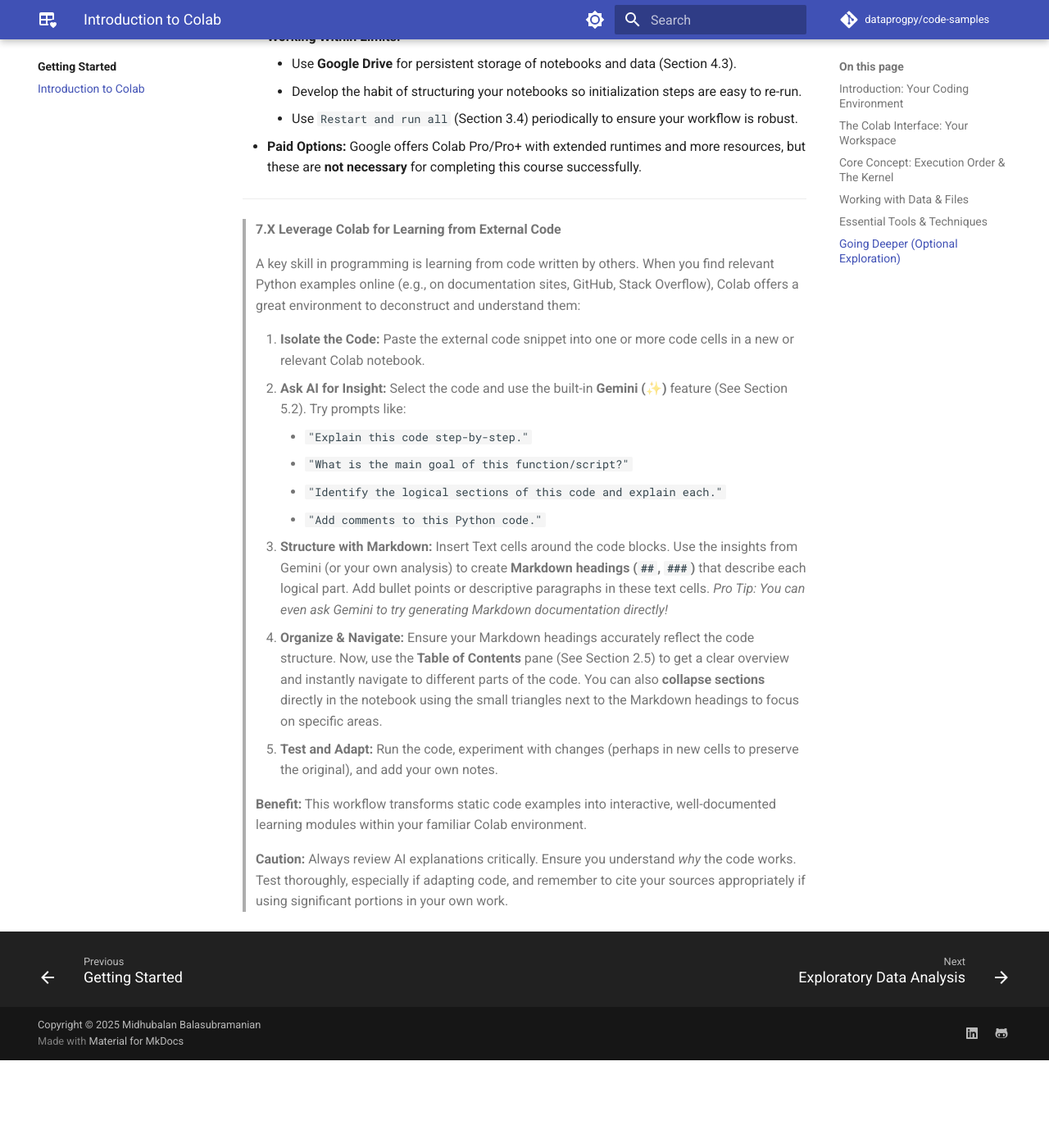
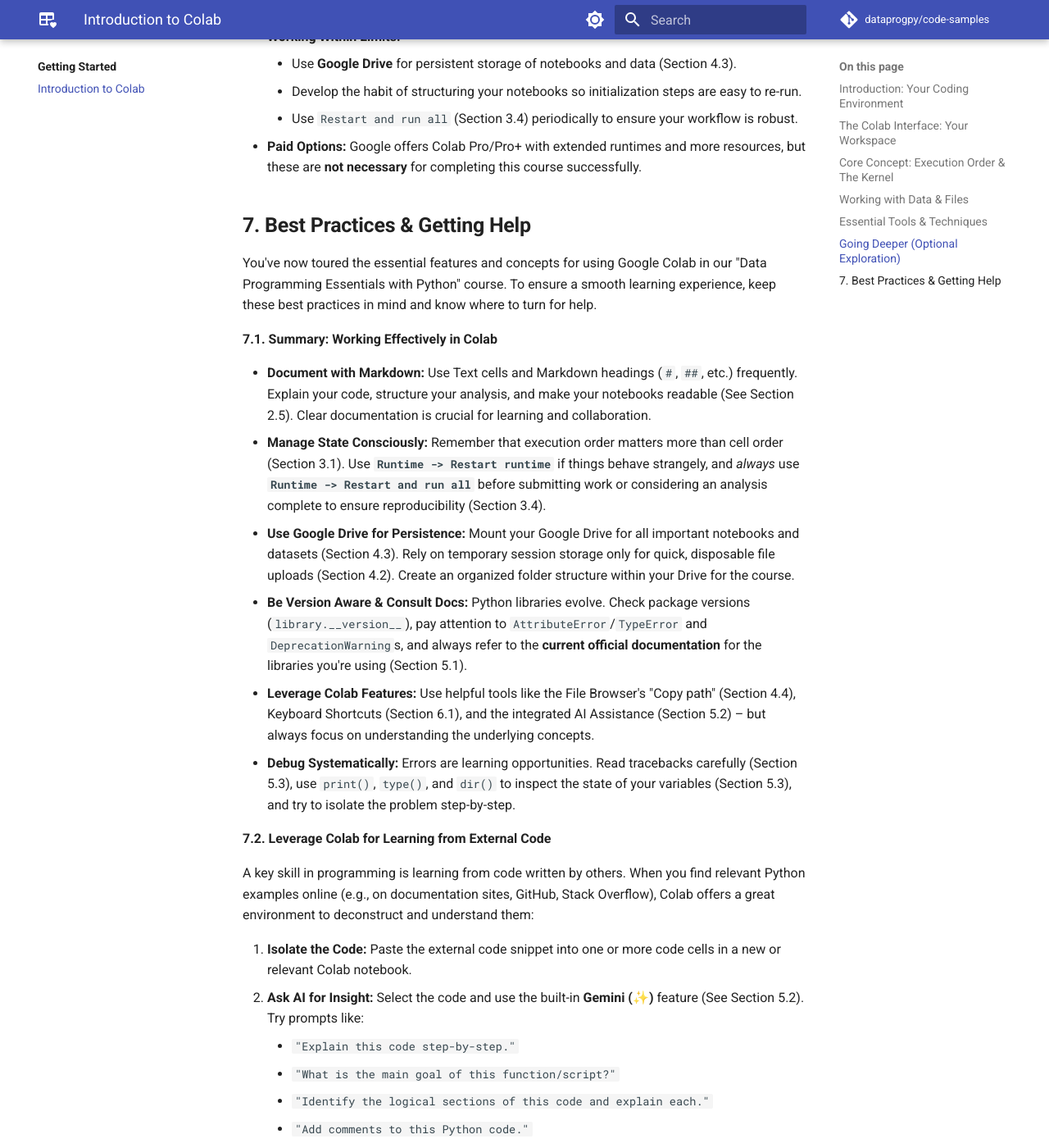
Before and after one commit to dataprogpy/dataprogpy.github.io, an MkDocs documentation site: the page built from docs/getting-started/colab/index.md, in a window 1280 px wide and 1400 px high, scrolled down 20810 px. Shown: the whole window at 82% size. Built offline with MkDocs 1.6.1 and Material for MkDocs 9.7.7, drawn with Linux system fonts in a browser that asks for light colours; comment, search, counter and statistics services are not loaded; before the commit the page ends 22103 px from its top, so only the background shows below that; some of the changed text lies outside the part shown.

Commit message:
Add best practice section

```diff
--- a/docs/getting-started/colab/index.md
+++ b/docs/getting-started/colab/index.md
@@ -584,24 +584,50 @@
 * **Paid Options:** Google offers Colab Pro/Pro+ with extended runtimes and more resources, but these are **not necessary** for completing this course successfully.
 
 
----
+## **7. Best Practices & Getting Help**
 
+You've now toured the essential features and concepts for using Google Colab in our "Data Programming Essentials with Python" course. To ensure a smooth learning experience, keep these best practices in mind and know where to turn for help.
 
+**7.1. Summary: Working Effectively in Colab**
 
-> **7.X Leverage Colab for Learning from External Code**
->
-> A key skill in programming is learning from code written by others. When you find relevant Python examples online (e.g., on documentation sites, GitHub, Stack Overflow), Colab offers a great environment to deconstruct and understand them:
->
-> 1.  **Isolate the Code:** Paste the external code snippet into one or more code cells in a new or relevant Colab notebook.
-> 2.  **Ask AI for Insight:** Select the code and use the built-in **Gemini (✨)** feature (See Section 5.2). Try prompts like:
->     * `"Explain this code step-by-step."`
->     * `"What is the main goal of this function/script?"`
->     * `"Identify the logical sections of this code and explain each."`
->     * `"Add comments to this Python code."`
-> 3.  **Structure with Markdown:** Insert Text cells around the code blocks. Use the insights from Gemini (or your own analysis) to create **Markdown headings (`##`, `###`)** that describe each logical part. Add bullet points or descriptive paragraphs in these text cells. *Pro Tip: You can even ask Gemini to try generating Markdown documentation directly!*
-> 4.  **Organize & Navigate:** Ensure your Markdown headings accurately reflect the code structure. Now, use the **Table of Contents** pane (See Section 2.5) to get a clear overview and instantly navigate to different parts of the code. You can also **collapse sections** directly in the notebook using the small triangles next to the Markdown headings to focus on specific areas.
-> 5.  **Test and Adapt:** Run the code, experiment with changes (perhaps in new cells to preserve the original), and add your own notes.
->
-> **Benefit:** This workflow transforms static code examples into interactive, well-documented learning modules within your familiar Colab environment.
->
-> **Caution:** Always review AI explanations critically. Ensure you understand *why* the code works. Test thoroughly, especially if adapting code, and remember to cite your sources appropriately if using significant portions in your own work.
+* **Document with Markdown:** Use Text cells and Markdown headings (`#`, `##`, etc.) frequently. Explain your code, structure your analysis, and make your notebooks readable (See Section 2.5). Clear documentation is crucial for learning and collaboration.
+* **Manage State Consciously:** Remember that execution order matters more than cell order (Section 3.1). Use **`Runtime -> Restart runtime`** if things behave strangely, and *always* use **`Runtime -> Restart and run all`** before submitting work or considering an analysis complete to ensure reproducibility (Section 3.4).
+* **Use Google Drive for Persistence:** Mount your Google Drive for all important notebooks and datasets (Section 4.3). Rely on temporary session storage only for quick, disposable file uploads (Section 4.2). Create an organized folder structure within your Drive for the course.
+* **Be Version Aware & Consult Docs:** Python libraries evolve. Check package versions (`library.__version__`), pay attention to `AttributeError`/`TypeError` and `DeprecationWarning`s, and always refer to the **current official documentation** for the libraries you're using (Section 5.1).
+* **Leverage Colab Features:** Use helpful tools like the File Browser's "Copy path" (Section 4.4), Keyboard Shortcuts (Section 6.1), and the integrated AI Assistance (Section 5.2) – but always focus on understanding the underlying concepts.
+* **Debug Systematically:** Errors are learning opportunities. Read tracebacks carefully (Section 5.3), use `print()`, `type()`, and `dir()` to inspect the state of your variables (Section 5.3), and try to isolate the problem step-by-step.
+
+**7.2. Leverage Colab for Learning from External Code**
+
+A key skill in programming is learning from code written by others. When you find relevant Python examples online (e.g., on documentation sites, GitHub, Stack Overflow), Colab offers a great environment to deconstruct and understand them:
+
+1.  **Isolate the Code:** Paste the external code snippet into one or more code cells in a new or relevant Colab notebook.
+2.  **Ask AI for Insight:** Select the code and use the built-in **Gemini (✨)** feature (See Section 5.2). Try prompts like:
+    * `"Explain this code step-by-step."`
+    * `"What is the main goal of this function/script?"`
+    * `"Identify the logical sections of this code and explain each."`
+    * `"Add comments to this Python code."`
+3.  **Structure with Markdown:** Insert Text cells around the code blocks. Use the insights from Gemini (or your own analysis) to create **Markdown headings (`##`, `###`)** that describe each logical part. Add bullet points or descriptive paragraphs in these text cells. *Pro Tip: You can even ask Gemini to try generating Markdown documentation directly!*
+4.  **Organize & Navigate:** Ensure your Markdown headings accurately reflect the code structure. Now, use the **Table of Contents** pane (See Section 2.5) to get a clear overview and instantly navigate to different parts of the code. You can also **collapse sections** directly in the notebook using the small triangles next to the Markdown headings to focus on specific areas.
+5.  **Test and Adapt:** Run the code, experiment with changes (perhaps in new cells to preserve the original), and add your own notes.
+
+**Benefit:** This workflow transforms static code examples into interactive, well-documented learning modules within your familiar Colab environment.
+
+**Caution:** Always review AI explanations critically. Ensure you understand *why* the code works. Test thoroughly, especially if adapting code, and remember to cite your sources appropriately if using significant portions in your own work.
+
+**7.3. Official Colab Resources**
+
+For more in-depth information directly from Google, check out these official resources:
+
+* **Welcome to Colaboratory Notebook:** [https://colab.research.google.com/notebooks/intro.ipynb](https://colab.research.google.com/notebooks/intro.ipynb) (A great interactive introduction).
+* **Colab Overview:** [https://research.google.com/colaboratory/](https://research.google.com/colaboratory/) (High-level features).
+* **Colab FAQ:** [https://research.google.com/colaboratory/faq.html](https://research.google.com/colaboratory/faq.html) (Answers to common questions).
+
+**7.4. Getting Help in This Course**
+
+If you've reviewed this guide and the official resources but still have questions about using Colab for *our specific course activities*:
+
+* **Check the Course Discussion Forum/Platform:** [**<- Insert Link Here** e.g., Link to Canvas Discussion, Slack Channel, Piazza, etc.] - Post your questions here. It's likely others have similar questions, and peer-to-peer help is encouraged!
+* **Attend Teaching Assistant (TA) or Instructor Office Hours:** [**<- Insert Details Here** e.g., Schedule, Location/Link, How to sign up] - This is the best place for personalized help with specific problems you're encountering in labs or the project.
+
+Don't hesitate to reach out when you get stuck – learning to ask effective questions is part of the process! Good luck, and enjoy using Colab!
```
